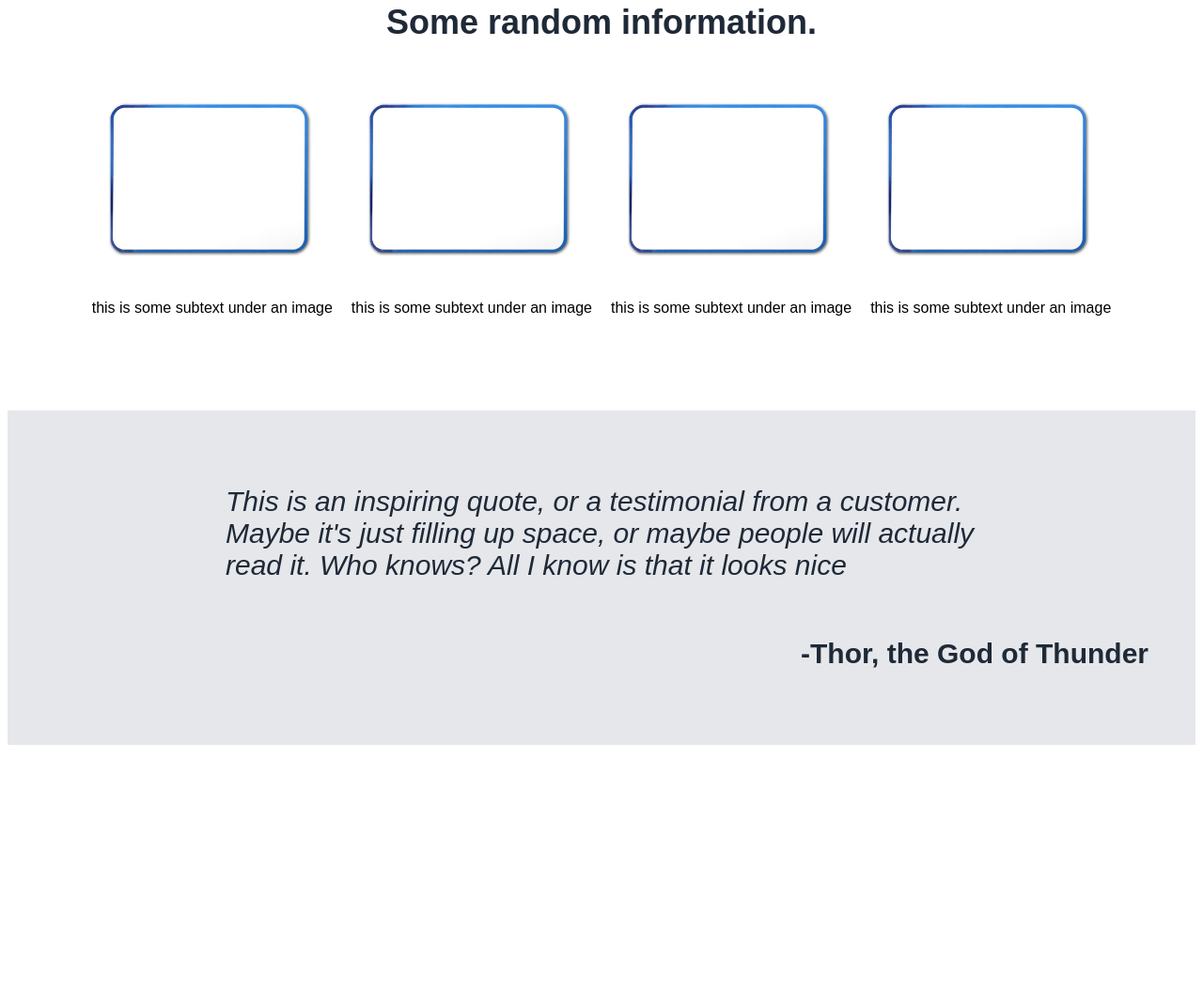
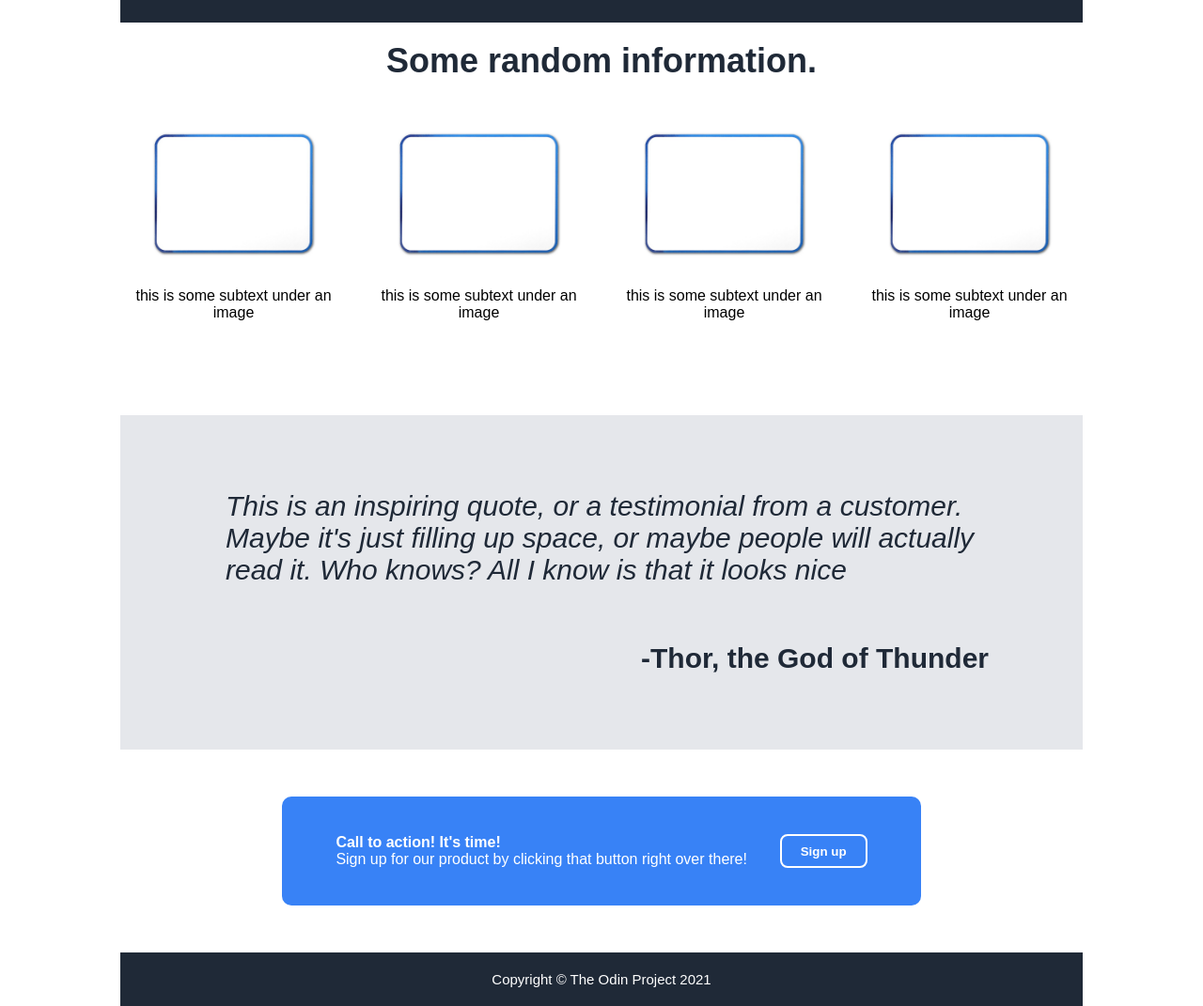
Before and after one commit to richardxu96/top-landing-page-project, a plain HTML site: page index.html in a window 1280 px wide. Shown: the part 433-1504 px from the top of the page at 94% size. Before the commit the page ends 1234 px from the top, so only its background shows below. Drawn offline with Linux system fonts and the light colour scheme.

Commit message:
added modal for sign up, footer, and centered images

```diff
--- a/index.html
+++ b/index.html
@@ -31,19 +31,19 @@
     </div>
     <div class="randomtitle">Some random information.</div>
     <div class="container">
-            <div class="random1">
+        <div class="random">
             <img src="./img/random2.jpg" alt="bluebox">
             <div class="caption">this is some subtext under an image</div>
         </div>
-            <div class="random2">
+        <div class="random">
             <img src="./img/random2.jpg" alt="bluebox">
             <div class="caption">this is some subtext under an image</div>
         </div>
-            <div class="random3">
+        <div class="random">
             <img src="./img/random2.jpg" alt="bluebox">
             <div class="caption">this is some subtext under an image</div>
         </div>
-            <div class="random4">
+        <div class="random">
             <img src="./img/random2.jpg" alt="bluebox">
             <div class="caption">this is some subtext under an image</div>
         </div>
@@ -55,5 +55,20 @@
         </p>
         <p class="author">-Thor, the God of Thunder</p>
     </div>
+    <div class="modal">
+        <div class="signup">
+            <div class="signuptext">
+                <div class="signupheader">
+                    Call to action! It's time!
+                </div>
+                <div class="signupcaption">
+                    Sign up for our product by clicking that button right over there!
+                </div>
+            </div>
+            <button class="signupbutton">Sign up</button>
+        </div>
+    </div>
+    <footer>Copyright © The Odin Project 2021</footer>
+
 </body>
 </html>
--- a/style.css
+++ b/style.css
@@ -77,6 +77,7 @@ a{
 .container {
     font-family: Arial, Helvetica, sans-serif;
     display: flex;
+    align-items: center;
     justify-content: center;
     gap: 20px;
     padding-bottom: 100px;
@@ -84,14 +85,21 @@ a{
 
 
 /* resize images */
-img{
-    width: 250px;
+.container img{
+    width: 200px;
     height: auto;
 }
 
 /* center captions */
 .caption {
     text-align: center;
+}
+
+/* center images */
+.random{
+    display: flex;
+    flex-direction: column;
+    align-items: center;
 }
 
 /* style title */
@@ -131,4 +139,55 @@ img{
     text-align: end;
     align-self: flex-end;
     width: 800px;
+    margin-right: 50px;
 }
+
+/* footer */
+footer {
+    background-color: #1F2937;
+    color: white;
+    text-align: center;
+    padding: 20px;
+    font-size: 15px;
+    font-family: Arial, Helvetica, sans-serif;
+}
+
+/* fix the width */
+body {
+    max-width: 1024px;
+    margin: 0 auto;
+}
+
+/* Sign up modal */
+.signup {
+    background-color: #3882F6;
+    width: 600px;
+    border-radius: 10px;
+    padding: 40px;
+    margin: 50px;
+    display: flex;
+    justify-content: space-around;
+    font-family: Arial, Helvetica, sans-serif;
+    color: white;
+}
+
+/* sign up header format*/
+.signupheader {
+    font-weight: 700;
+}
+
+/* format button */
+.signupbutton {
+    background-color: #3882F6;
+    color: white;
+    font-weight: bold;
+    border-radius: 8px;
+    padding: 5px 20px;
+    border: 2px solid white;
+}
+
+/* center signup */
+.modal {
+    display: flex;
+    justify-content: center;
+}
```
Lines whose indentation alone changed are shown as unchanged.
